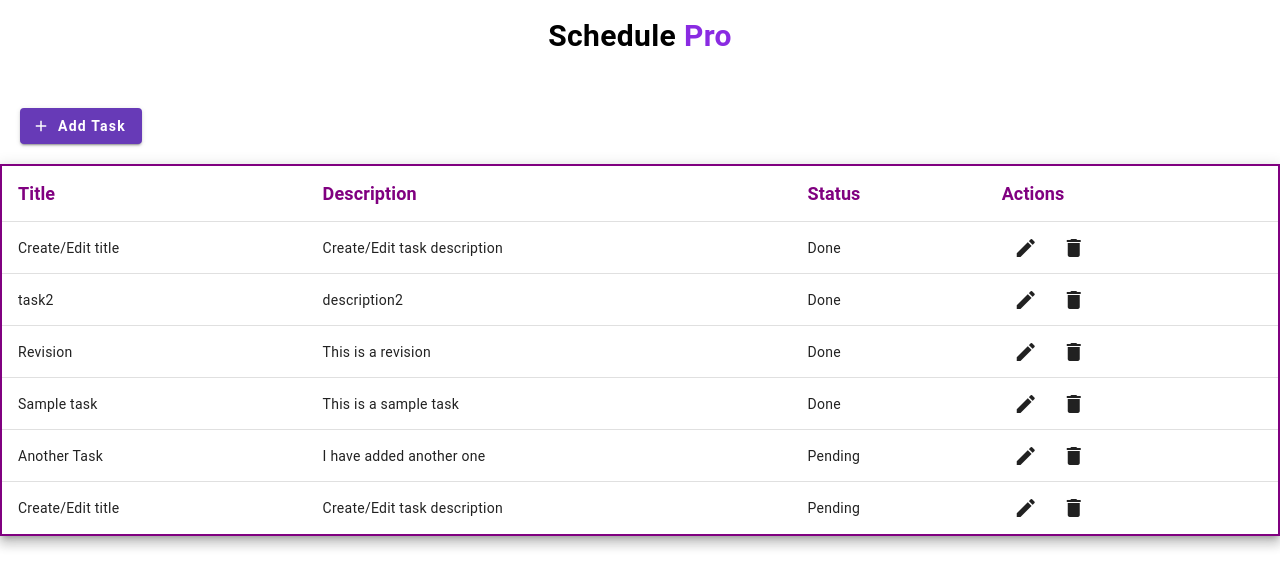
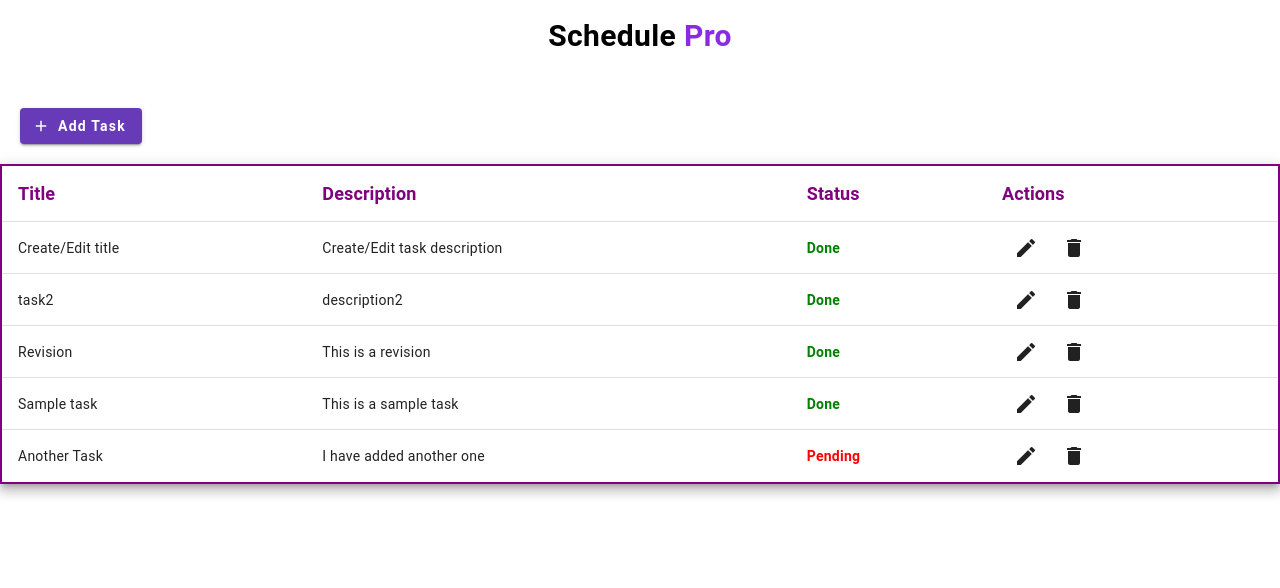
Before and after one commit to andrewindeche/Angular_Task_Mangement_App, an Angular app: page /tasks in a window 1280 px wide. Shown: the top 588 px of the page. Built offline with nearby package versions, Linux system fonts and the light colour scheme; data requests are answered from the project's data file.

Commit message:
add status color pipe

```diff
--- a/db.json
+++ b/db.json
@@ -29,12 +29,6 @@
       "title": "Another Task",
       "description": "I have added another one",
       "isComplete": false
-    },
-    {
-      "id": "4d79",
-      "title": "Create/Edit title",
-      "description": "Create/Edit task description",
-      "isComplete": false
     }
   ]
 }
--- /dev/null
+++ b/src/app/pipes/statuscolor.pipe.ts
@@ -0,0 +1,11 @@
+import { Pipe, PipeTransform } from '@angular/core';
+
+@Pipe({
+  name: 'statuscolor',
+  standalone: true
+})
+export class StatuscolorPipe implements PipeTransform {
+  transform(value: boolean): string {
+    return value ? 'status-done' : 'status-pending';
+  }
+}
--- a/src/app/tasktable/tasktable.component.css
+++ b/src/app/tasktable/tasktable.component.css
@@ -25,6 +25,15 @@ table {
     background-color:#800080;
     color:white;
   }
+  .status-pending {
+    color: red;
+    font-weight: bolder;
+  }
+
+  .status-done {
+    color: green;
+    font-weight: bolder;
+  }
 
   @media only screen and (min-width: 320px) and (max-width: 768px) {
     th {
--- a/src/app/tasktable/tasktable.component.html
+++ b/src/app/tasktable/tasktable.component.html
@@ -16,7 +16,7 @@
 
   <ng-container matColumnDef="status">
     <th mat-header-cell *matHeaderCellDef> Status </th>
-    <td mat-cell *matCellDef="let element"> {{ element.status }} </td>
+    <td mat-cell *matCellDef="let element" [ngClass]="element.isComplete | statuscolor"> {{ element.isComplete ? 'Done' : 'Pending' }} </td>
   </ng-container>
 
   <ng-container matColumnDef="actions">
--- a/src/app/tasktable/tasktable.component.ts
+++ b/src/app/tasktable/tasktable.component.ts
@@ -7,11 +7,12 @@ import { RouterModule } from '@angular/router';
 import { TaskFormService } from '../services/task-form.service';
 import { Task } from '../task.model';
 import { DbService } from '../services/db.service';
+import { StatuscolorPipe } from '../pipes/statuscolor.pipe';
 
 @Component({
   selector: 'app-tasktable',
   standalone: true,
-  imports: [MatTableModule, MatButtonModule, MatIconModule, RouterModule,CommonModule,],
+  imports: [MatTableModule, MatButtonModule, MatIconModule, RouterModule,CommonModule,StatuscolorPipe],
   templateUrl: './tasktable.component.html',
   styleUrl: './tasktable.component.css'
 })
```
Also changed, not shown: 1 other file (tests, documents, lock files or other folders).
